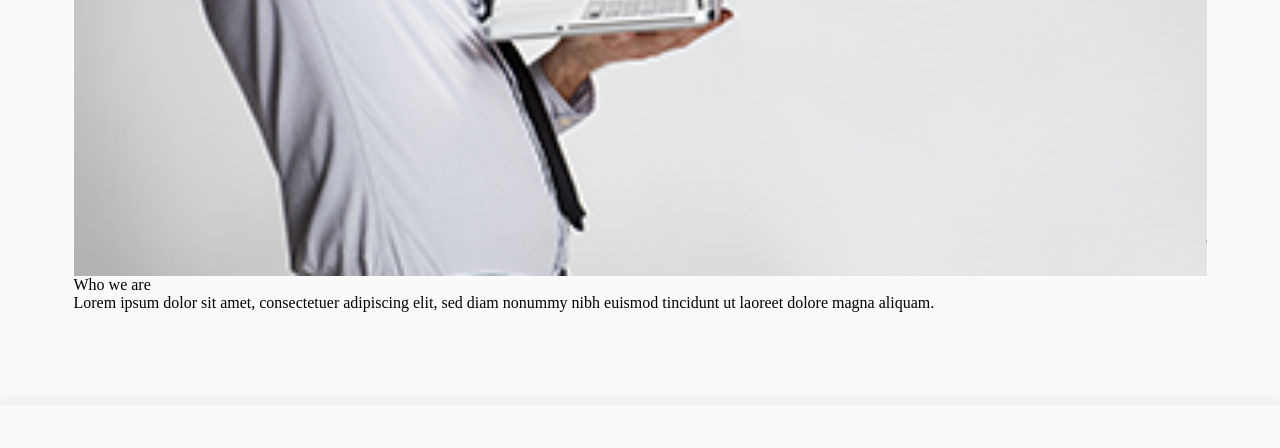
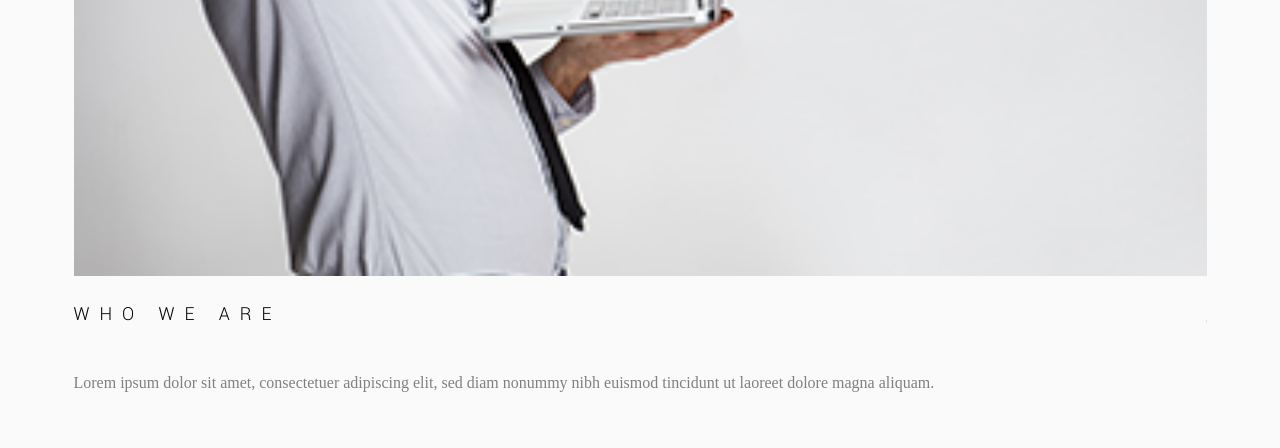
Before and after one commit to Valerianka8/LINA-site, a plain HTML site: page Index.html in a window 1280 px wide. Shown: the part 2015-2463 px from the top of the page. Drawn offline with nearby package versions, Linux system fonts and the light colour scheme.

Commit message:
some fix carousel

```diff
--- a/css/style.css
+++ b/css/style.css
@@ -291,3 +291,16 @@ footer p span {
 .social a i {
     font-size: 18px;
 }
+
+.owl-carousel div h3{
+    text-transform: uppercase;
+    margin: 27px 0 44px 0;
+    font-family: Roboto_light;
+    font-size: 18px;
+    letter-spacing: 10px;
+}
+
+.owl-carousel div p {
+    line-height: 30px;
+    color: grey;
+}
```
